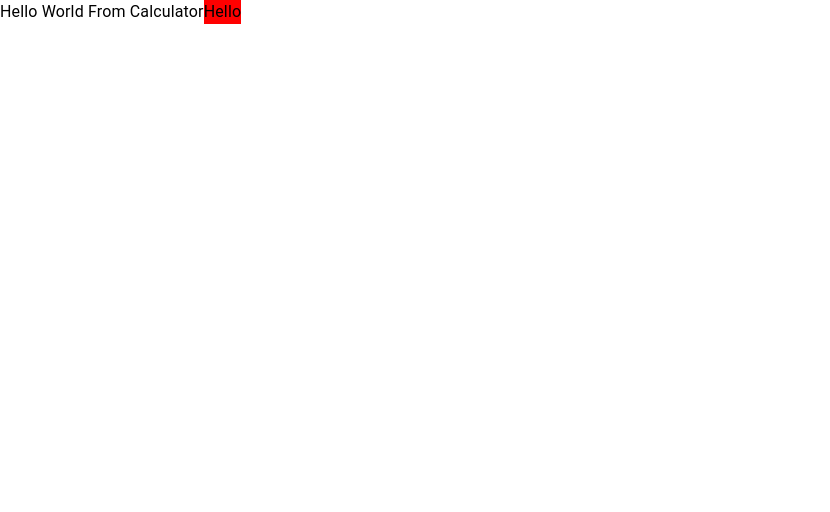
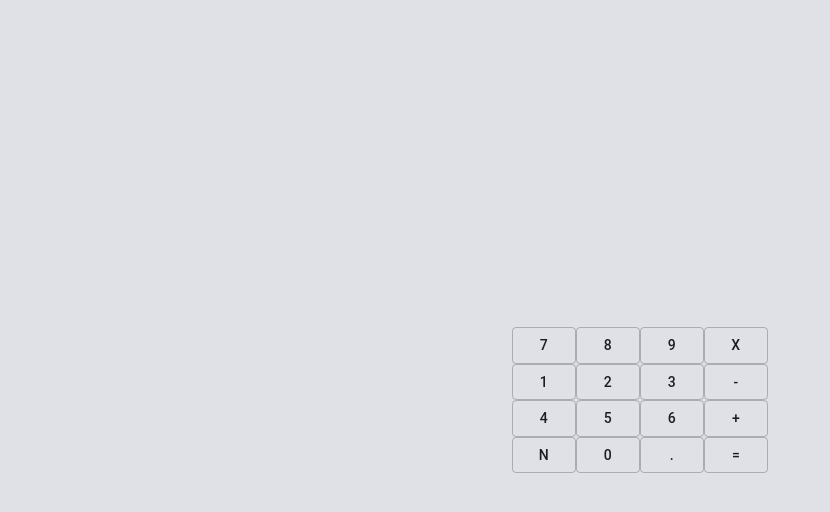
Before and after one commit to ahbell96/React-Calculator, a React (Create React App) app: page / in a window 1280 px wide. Shown: the top 512 px of the page, without its empty margins (0-830 px from the left). Built offline with nearby package versions, Linux system fonts and the light colour scheme.

Commit message:
first bits for calculator, need to work out how to bring values back to then make calculation

```diff
--- a/src/App.css
+++ b/src/App.css
@@ -7,32 +7,19 @@
   pointer-events: none;
 }
 
-@media (prefers-reduced-motion: no-preference) {
-  .App-logo {
-    animation: App-logo-spin infinite 20s linear;
-  }
+.calc-wrapper {
+  height: 4em;
+  display: flex;
+  justify-content: center;
+  align-items: center;
+  font-size: 1.4em;
+  background-color: #e0e1e6;
+  color: #888;
+  flex: 1;
+  outline: 1px solid #888;
 }
 
-.App-header {
-  background-color: #282c34;
-  min-height: 100vh;
-  display: flex;
-  flex-direction: column;
-  align-items: center;
-  justify-content: center;
-  font-size: calc(10px + 2vmin);
+.operator {
+  background-color: #fe9241;
   color: white;
 }
-
-.App-link {
-  color: #61dafb;
-}
-
-@keyframes App-logo-spin {
-  from {
-    transform: rotate(0deg);
-  }
-  to {
-    transform: rotate(360deg);
-  }
-}
--- a/src/App.js
+++ b/src/App.js
@@ -1,32 +1,51 @@
-import logo from './logo.svg';
-import {Grid, Typography, Box, Button} from '@material-ui/core';
-import './App.css';
-import React, { Component } from 'react';
+import logo from "./logo.svg";
+import { Grid, Typography, Box, Button } from "@material-ui/core";
+import "./App.css";
+import React, { Component } from "react";
+import CalcButton from "./components/CalcButton";
+import OperatorButton from "./components/OperatorButton";
 
 export default class App extends Component {
+  componentDidMount() {}
 
-  componentDidMount() {
-
-  }
-
-  componentDidUpdate() {
-
-  }
+  componentDidUpdate() {}
 
   state = {
-
-  }
+    totalValue: 0
+  };
 
   render() {
     return (
-      <Grid className="App" container>
-        <Typography>Hello World From Calculator</Typography>
-        <Grid justifyContent="center" alignItems="center" alignContent="center" item>
-          <Grid style={{backgroundColor: "Red"}}>
-            <Typography>Hello</Typography>
+      <Grid
+        className="App"
+        direction="column"
+        container
+        style={{ height: "100vh" }}
+      >
+        <Grid className="calc-wrapper">
+          <Grid className="row">
+            <CalcButton value="7"></CalcButton>
+            <CalcButton value="8"></CalcButton>
+            <CalcButton value="9"></CalcButton>
+            <OperatorButton value="X"></OperatorButton>
+            <br />
+            <CalcButton value="1"></CalcButton>
+            <CalcButton value="2"></CalcButton>
+            <CalcButton value="3"></CalcButton>
+            <OperatorButton value="-"></OperatorButton>
+            <br />
+            <CalcButton value="4"></CalcButton>
+            <CalcButton value="5"></CalcButton>
+            <CalcButton value="6"></CalcButton>
+            <OperatorButton value="+"></OperatorButton>
+            <br />
+            <OperatorButton value="N"></OperatorButton>
+            <CalcButton value="0"></CalcButton>
+            <OperatorButton value="."></OperatorButton>
+            <OperatorButton value="="></OperatorButton>
           </Grid>
         </Grid>
       </Grid>
-    )
+    );
   }
 }
--- /dev/null
+++ b/src/components/CalcButton.js
@@ -0,0 +1,18 @@
+import React, {useState} from 'react';
+import { Grid, Typography, Button } from '@material-ui/core';
+
+const CalcButton = ({value}) => {
+
+    const [number, setNumber] = useState(value);
+
+    const getValue = (event) => {
+        setNumber(event.target.value);
+
+    }
+
+    return (
+        <Button variant={'outlined'} onClick={getValue} value={value}>{value}</Button>
+    )
+}
+
+export default CalcButton;
--- /dev/null
+++ b/src/components/OperatorButton.js
@@ -0,0 +1,10 @@
+import React from 'react';
+import { Grid, Typography, Button } from '@material-ui/core';
+
+const OperatorButton = ({value}) => {
+    return (
+        <Button variant={'outlined'}>{value}</Button>
+    )
+}
+
+export default OperatorButton;
```
